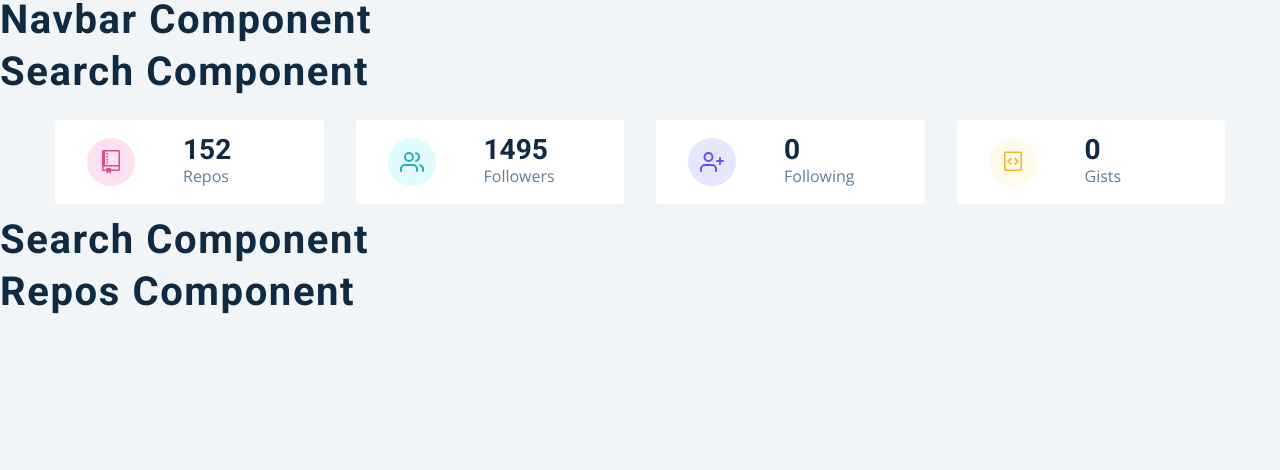
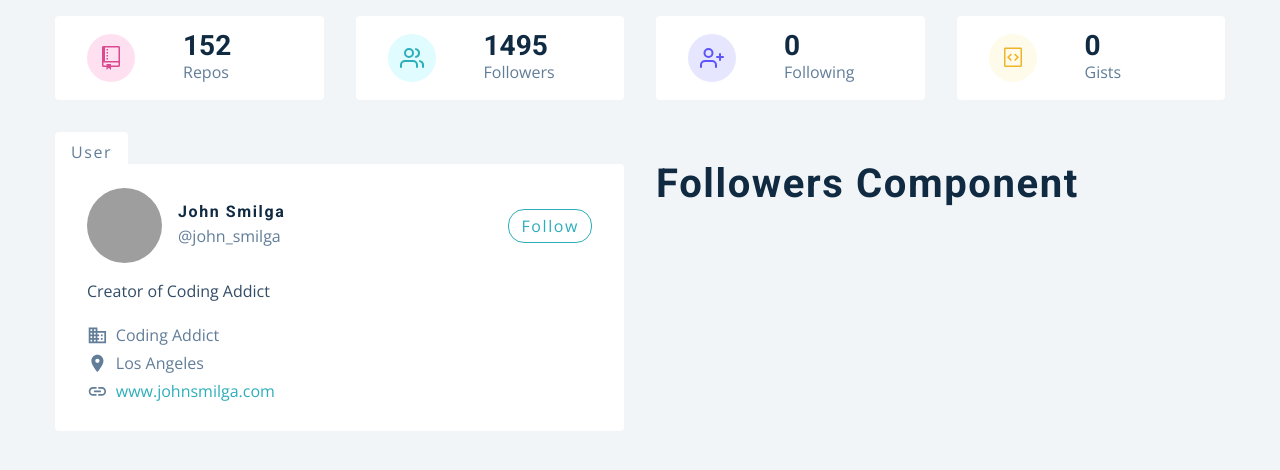
Before and after one commit to jonytalukdar/github-users, a React (Create React App) app: page / in a window 1280 px wide. Shown: the top 470 px of the page. Built offline with nearby package versions, Linux system fonts and the light colour scheme; grey boxes are pictures that could not be loaded.

Commit message:
completed card component

```diff
--- a/src/components/Card.js
+++ b/src/components/Card.js
@@ -1,10 +1,50 @@
-import React from 'react';
+import React, { useContext } from 'react';
 import { GithubContext } from '../context/context';
 import styled from 'styled-components';
 import { MdBusiness, MdLocationOn, MdLink } from 'react-icons/md';
+
 const Card = () => {
-  return <h2>card component</h2>;
+  const { githubUser } = useContext(GithubContext);
+
+  const {
+    avatar_url,
+    html_url,
+    name,
+    company,
+    blog,
+    bio,
+    location,
+    twitter_username,
+  } = githubUser;
+
+  return (
+    <Wrapper>
+      <header>
+        <img src={avatar_url} alt={name} />
+        <div>
+          <h4>{name}</h4>
+          <p>@{twitter_username || 'john-doe'}</p>
+        </div>
+        <a href={html_url} target="_blank" rel="noreferrer">
+          Follow
+        </a>
+      </header>
+      <p className="bio">{bio}</p>
+      <div className="links">
+        <p>
+          <MdBusiness /> {company}
+        </p>
+        <p>
+          <MdLocationOn /> {location || 'Earth'}
+        </p>
+        <a href={`https://${blog}`} target="_blank" rel="noreferrer">
+          <MdLink /> {blog}
+        </a>
+      </div>
+    </Wrapper>
+  );
 };
+
 const Wrapper = styled.article`
   background: var(--clr-white);
   padding: 1.5rem 2rem;
--- a/src/components/User.js
+++ b/src/components/User.js
@@ -2,8 +2,16 @@
 import styled from 'styled-components';
 import Card from './Card';
 import Followers from './Followers';
+
 const User = () => {
-  return <h2>search component</h2>;
+  return (
+    <section className="section">
+      <Wrapper className="section-center">
+        <Card />
+        <Followers />
+      </Wrapper>
+    </section>
+  );
 };
 
 const Wrapper = styled.div`
--- a/src/pages/Dashboard.js
+++ b/src/pages/Dashboard.js
@@ -5,11 +5,11 @@
 const Dashboard = () => {
   return (
     <main>
-      <Navbar />
-      <Search />
+      {/* <Navbar /> */}
+      {/* <Search /> */}
       <Info />
       <User />
-      <Repos />
+      {/* <Repos /> */}
     </main>
   );
 };
```
